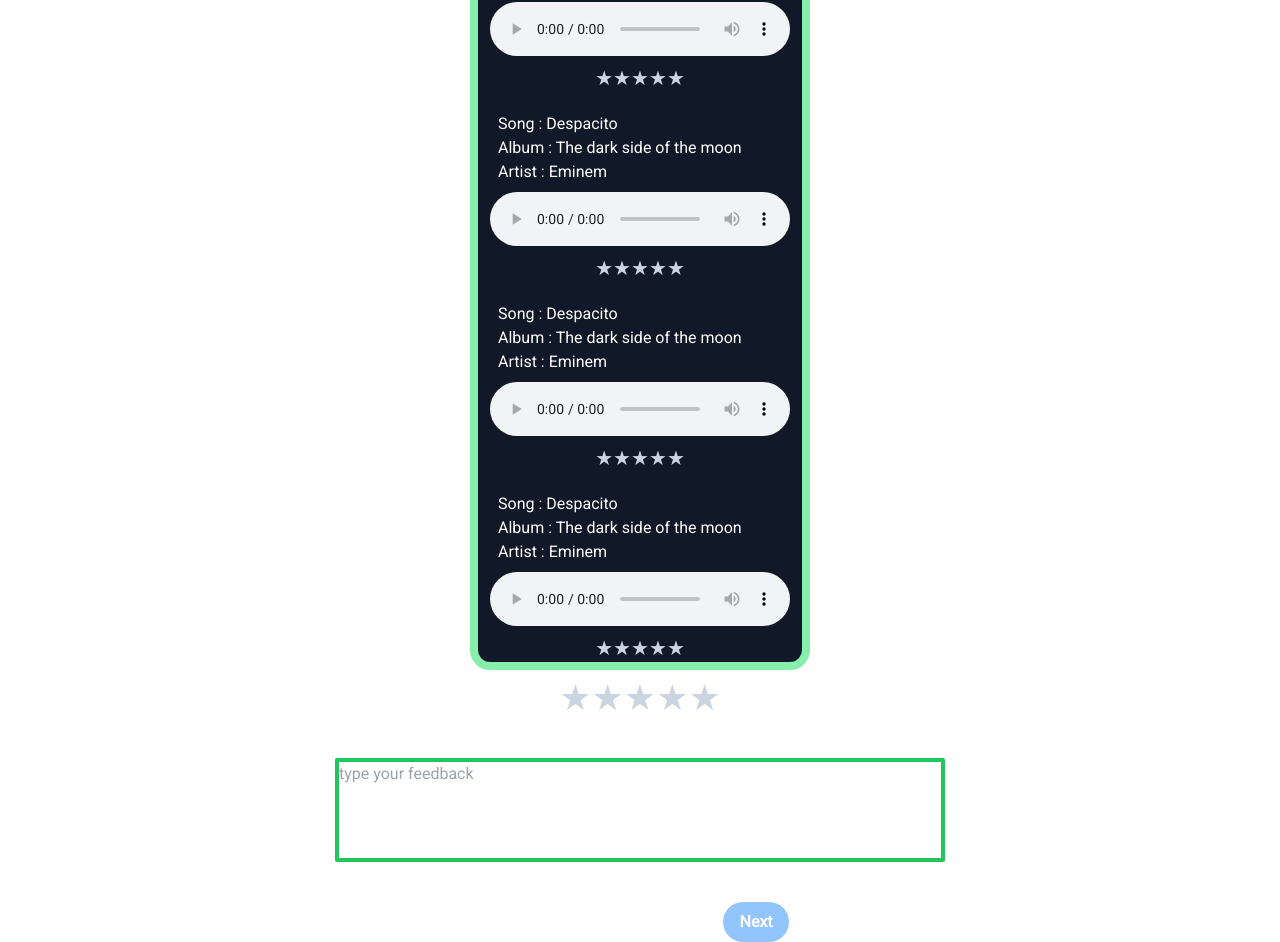
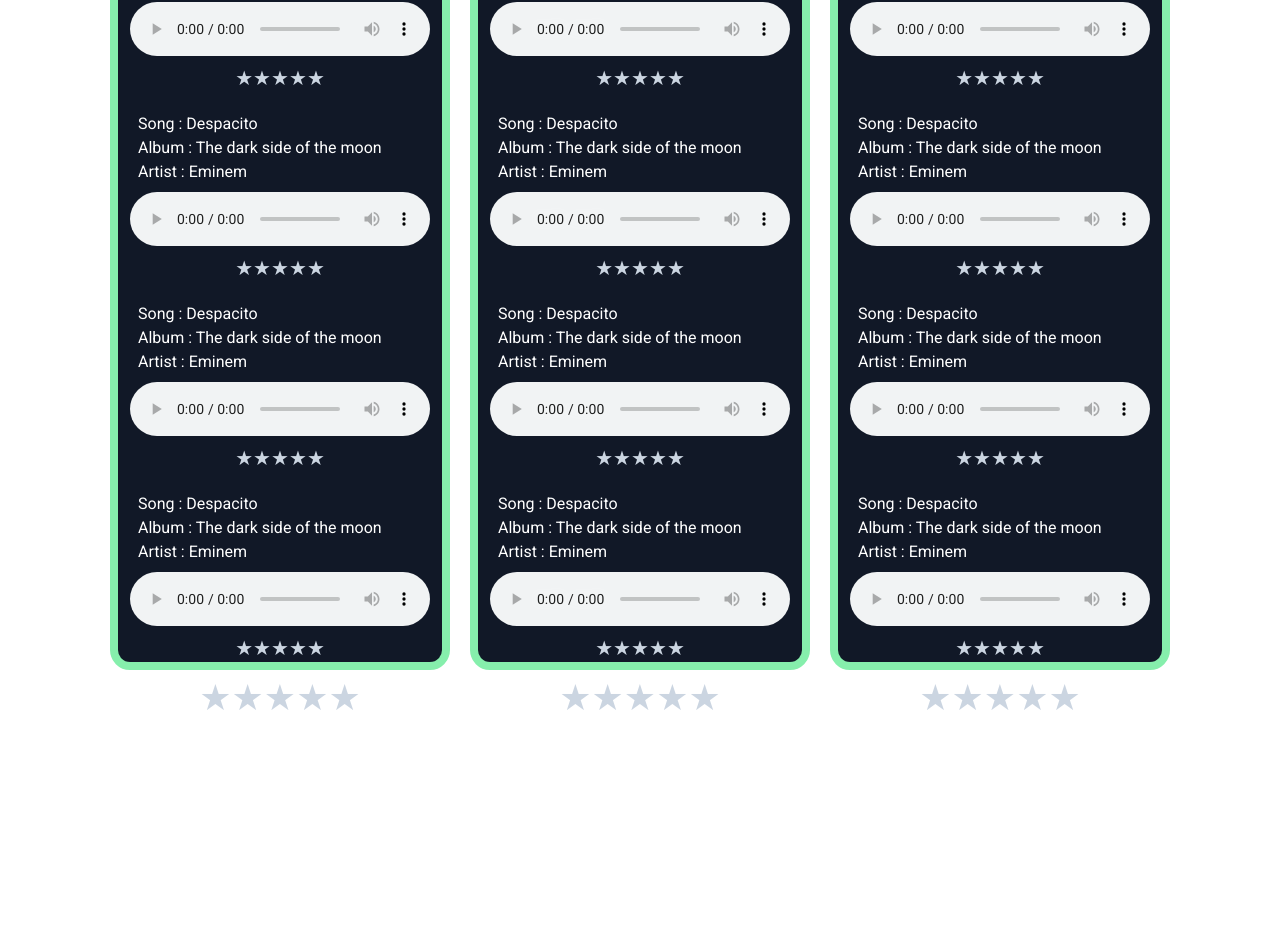
Before and after one commit to LucasFatas/recommender-study, a React (Create React App) app in the folder frontend/: page /recommender/page1 in a window 1280 px wide. Shown: the part 360-1302 px from the top of the page. After the commit the page ends 1138 px from the top, so only its background shows below. Built offline with nearby package versions, Linux system fonts and the light colour scheme.

Commit message:
Refactor extract Buttons component for better code reusability

```diff
--- a/frontend/src/components/recommender/Buttons.jsx
+++ b/frontend/src/components/global/Buttons.jsx
@@ -1,7 +1,5 @@
 import React from 'react';
 import { Link, useNavigate } from 'react-router-dom';
-import { sendRatings } from "../../API/Recommender";
-
 
 const buttonStyles = {
   active : "bg-blue-500 hover:bg-blue-700 text-white font-bold py-2 px-4 rounded-full ",
@@ -9,18 +7,28 @@
   inactive : "select-none bg-blue-300 text-white font-bold py-2 px-4 rounded-full "
 }
 
+export const Buttons = (props) => {
 
+  const {
+    prevPage,
+    showSubmit,
+    nextPage,
+    answered,
+    onNext,
+    data,
+    pathOnSubmit,
+    submitFunction,
+    currentPath
+  } = props;
 
-export const Buttons = ({ prevPage, showSubmit, nextPage, answered, ratings, comment, onNext, playlistName }) => {
-
-  const Playlistrated = 0 !== ratings[playlistName].playlist
+  //data recommender : ratings, comment,  playlistName
+  //data questionnaire : answers
 
   const navigate = useNavigate();
 
   const handleSubmit = () => {
-
-    sendRatings({"ratings" : ratings, "comment" : comment});
-		navigate('/thanks');
+    submitFunction(data);
+    navigate(pathOnSubmit);
   }
 
   const setStyleAndDisabled = (pageCondition, answerCondition) => {
@@ -33,7 +41,8 @@
 
   return (
     <div className="flex justify-center w-fit mt-5 space-x-7 ">
-      <Link to={ `/recommender/page${ prevPage }`} className={ prevPage ? "" : "pointer-events-none"}>
+
+      <Link to={ `${currentPath}/page${ prevPage }`} className={ prevPage ? "" : "pointer-events-none"}>
         <button {...setStyleAndDisabled(prevPage, true)}>
           Previous
         </button>
@@ -43,11 +52,12 @@
         Submit
       </button>
 
-      <Link to={ `/recommender/page${ nextPage }` } className={ nextPage ? "" : "pointer-events-none"}>
-        <button {...setStyleAndDisabled(nextPage, Playlistrated)} onClick={ onNext }>
+      <Link to={ `${currentPath}/page${ nextPage }` } className={ nextPage ? "" : "pointer-events-none"}>
+        <button {...setStyleAndDisabled(nextPage, answered)} onClick={ onNext }>
           Next
         </button>
       </Link>
+
     </div>
   );
 }
--- a/frontend/src/components/questionnaire/Buttons.jsx
+++ /dev/null
@@ -1,52 +0,0 @@
-import React from 'react';
-import { Link, useNavigate } from 'react-router-dom';
-import { sendAnswer } from '../../API/Questionnaire';
-
-
-const buttonStyles = {
-  active : "bg-blue-500 hover:bg-blue-700 text-white font-bold py-2 px-4 rounded-full ",
-  disabled : "select-none text-transparent fonted bg-transparent hover:bg-transparent py-2 px-4 rounded-full",
-  inactive : "select-none bg-blue-300 text-white font-bold py-2 px-4 rounded-full "
-}
-
-
-
-export const Buttons = ({ prevPage, showSubmit, nextPage, answered, answers, onNext }) => {
-
-  const navigate = useNavigate();
-
-  const handleSubmit = () => {
-    sendAnswer(answers);
-    //for the moment, the participant is direcly redirected tp the recommender,
-    // Later on, he/she will be redirected first to the result and loading page
-    navigate('/recommender');
-  }
-
-  const setStyleAndDisabled = (pageCondition, answerCondition) => {
-    const { active, disabled, inactive } = buttonStyles;
-    return {
-      className : pageCondition && answerCondition ? active : (pageCondition ? inactive : disabled),
-      disabled : pageCondition && answerCondition === false ? true : false
-    }
-  }
-
-  return (
-    <div className="flex justify-center w-fit mt-5 space-x-7 ">
-      <Link to={ `/questionnaire/page${ prevPage }`} className={ prevPage ? "" : "pointer-events-none"}>
-        <button {...setStyleAndDisabled(prevPage, true)}>
-          Previous
-        </button>
-      </Link>
-
-      <button {...setStyleAndDisabled(showSubmit, answered)} onClick={handleSubmit}>
-        Submit
-      </button>
-
-      <Link to={ `/questionnaire/page${ nextPage }` } className={ nextPage ? "" : "pointer-events-none"}>
-        <button {...setStyleAndDisabled(nextPage, answered)} onClick={ onNext }>
-          Next
-        </button>
-      </Link>
-    </div>
-  );
-}
--- a/frontend/src/components/recommender/Playlist.jsx
+++ b/frontend/src/components/recommender/Playlist.jsx
@@ -25,7 +25,12 @@
 				))}
 			</div>
 
-			<StarRating startStyle='text-4xl text-center' playlist={props.name} initialRating={props.ratings[props.name].playlist} {...props}/>
+			<StarRating
+				{...props}
+				starStyle='text-4xl text-center'
+				playlist={props.name}
+				initialRating={props.ratings[props.name].playlist}
+			/>
 		</div>
 	)
 }
--- /dev/null
+++ b/frontend/src/components/recommender/PlaylistPage.jsx
@@ -0,0 +1,51 @@
+import { Playlist } from "./Playlist"
+import { Buttons } from "../global/Buttons"
+import { sendRatings } from "../../API/Recommender"
+
+export const PlaylistPage = (props) => {
+
+  const handleNext = () => {
+		console.log('next');
+    // const nextQuestionsNumber = questionsNumber.map(x => x + questionsNumber.length);
+    // setAnswered(nextQuestionsNumber.every(x => props.answers.has(x)))
+  }
+
+  return (
+		<div className='grid place-items-center'>
+			<div className="flex justify-center w-fit mt-10 space-x-5 ">
+					<Playlist
+						name={props.playlistName}
+						setRatings={props.setRatings}
+						ratings={props.ratings}
+						key={props.playlistKey}
+						setRatingsFilled={props.setRatingsFilled}
+						trackList={props.trackList}
+					/>
+			</div>
+			<textarea
+				className=' rounded-[2px] my-5 mt-10 border-4 border-green-500 resize-none'
+
+				placeholder="type your feedback"
+				maxLength="30"
+				cols="70"
+				rows="4"
+				wrap="hard"
+				onChange={(e) => {
+					props.comment.playlistName = e.target.value;
+					props.setComment(props.comment);
+				}}
+			/>
+
+      <Buttons
+				{...props}
+				data={{"ratings" : props.ratings, "comment" : props.comment, "playlistName" : props.playlistName}}
+				pathOnSubmit="/thanks"
+				currentPath="/recommender"
+				submitFunction={sendRatings}
+				answered={props.ratingsFilled}
+				onNext={handleNext}
+			/>
+		</div>
+	)
+
+}
--- a/frontend/src/components/recommender/Recommender.jsx
+++ b/frontend/src/components/recommender/Recommender.jsx
@@ -1,10 +1,11 @@
 import React from "react";
 import { useState } from "react";
 import { RecommenderPage } from "./RecommenderPage";
+import { PlaylistPage } from "./PlaylistPage";
 import { Routes, Route, Navigate } from "react-router-dom";
 import { PageNotFound } from "../errors/PageNotFound";
 
-export const Recommender = ({defaultPage}) => {
+export const Recommender = ({ defaultPage }) => {
 
 	const ratingsRange = 5;
 
@@ -22,6 +23,8 @@
 		values : { playlist: 0, songs: Array(ratingsRange).fill(0) },
 	});
 
+	console.log(ratings);
+
 	const arr = Array(5).fill({songName : "Despacito", artist : "Eminem", albumName : "The dark side of the moon", url : "https://p.scdn.co/mp3-preview/77266f8ff27e18fa575df0721323dec1509b314d?cid=8073ee0f16a64774bd0e7f8fa955b9d6%27"});
 
 	const trackLists = [
@@ -32,7 +35,7 @@
 
 
 	const currentPage = (trackList, idx) => (
-		<RecommenderPage
+		<PlaylistPage
 			playlistName={trackList.name}
 			ratings={ratings}
 			setRatings={setRatings}
@@ -50,12 +53,23 @@
 		/>
 	);
 
+	const recommenderPage = (
+		<RecommenderPage
+			trackLists={trackLists}
+			ratings={ratings}
+			setRatings={setRatings}
+			ratingsFilled={ratingsFilled}
+			setRatingsFilled={setRatingsFilled}
+		/>
+	)
+
 	return (
 		<Routes>
 			<Route path="*" element={<PageNotFound redirect={defaultPage} />}/>
-			<Route path="/" element={<Navigate replace to="page1"/>} />
+			<Route path="/" element={<Navigate replace to="main"/>} />
+			<Route path="page1" element={recommenderPage} />
 			{trackLists.map((tracklist, idx) => (
-				<Route path={`page${idx + 1}`} key={idx + 1} element={currentPage(tracklist, idx)}/>
+				<Route path={`page${idx + 2}`} key={idx + 2} element={currentPage(tracklist, idx)}/>
 			))}
 		</Routes>
 	)
--- a/frontend/src/components/recommender/RecommenderPage.jsx
+++ b/frontend/src/components/recommender/RecommenderPage.jsx
@@ -1,18 +1,15 @@
+import { Link, useNavigate } from 'react-router-dom';
+
 import { Playlist } from "./Playlist"
-import { Buttons } from "./Buttons"
+import { Buttons } from "../global/Buttons"
+import { sendRatings } from "../../API/Recommender"
 
 export const RecommenderPage = (props) => {
 
-  const playlistRated = (0 !== props.ratings[props.playlistName].playlist)
-
-  //TODO extract button styles somewhere else and use them for the questionnaire button too
-  const buttonStyles = {
-    active : "bg-blue-500 hover:bg-blue-700 text-white font-bold py-2 px-4 rounded-full ",
-    disabled : "select-none text-transparent fonted bg-transparent hover:bg-transparent py-2 px-4 rounded-full",
-    inactive : "select-none bg-blue-300 text-white font-bold py-2 px-4 rounded-full "
-  }
+	const {trackLists, ratings, setRatings, ratingsFilled, setRatingsFilled } = props;
 
   const handleNext = () => {
+		console.log('next');
     // const nextQuestionsNumber = questionsNumber.map(x => x + questionsNumber.length);
     // setAnswered(nextQuestionsNumber.every(x => props.answers.has(x)))
   }
@@ -20,30 +17,28 @@
   return (
 		<div className='grid place-items-center'>
 			<div className="flex justify-center w-fit mt-10 space-x-5 ">
-					<Playlist
-						name={props.playlistName}
-						setRatings={props.setRatings}
-						ratings={props.ratings}
-						key={props.playlistKey}
-						setRatingsFilled={props.setRatingsFilled}
-						trackList={props.trackList}
-					/>
+					{trackLists.map((e, i) => (
+						<Playlist
+							name={e.name}
+							setRatings={setRatings}
+							ratings={ratings}
+							key={i}
+							setRatingsFilled={setRatingsFilled}
+							trackList={e.list}
+						/>
+					))}
 			</div>
-			<textarea
-				className=' rounded-[2px] my-5 mt-10 border-4 border-green-500 resize-none'
 
-				placeholder="type your feedback"
-				maxLength="30"
-				cols="70"
-				rows="4"
-				wrap="hard"
-				onChange={(e) => {
-					props.comment.playlistName = e.target.value;
-					props.setComment(props.comment);
-				}}
+			<Buttons
+				pathOnSubmit="/thanks"
+				currentPath="/recommender"
+				ratings={ratings}
+				setRatings={setRatings}
+				setRatingsFilled={setRatingsFilled}
+				submitFunction={sendRatings}
+				answered={ratingsFilled}
+				onNext={handleNext}
 			/>
-
-      <Buttons {...props} answered={playlistRated} onNext={handleNext}/>
 		</div>
 	)
 
--- a/frontend/src/components/recommender/StarRating.jsx
+++ b/frontend/src/components/recommender/StarRating.jsx
@@ -1,27 +1,27 @@
 import React, { useState } from "react";
 
-export const StarRating = ({ startStyle, playlist, song, setRatings, ratings, setRatingsFilled, initialRating }) => {
+export const StarRating = ({ starStyle, playlist, song, setRatings, ratings, setRatingsFilled, initialRating }) => {
 
+  const [hover, setHover] = useState(0);
   const [currentRating, setCurrentRating] = useState(initialRating);
-  const [hover, setHover] = useState(0);
 
   const handleRating = (idx) => {
 
-    if (song === undefined)
+    if (song === undefined) {
       ratings[playlist].playlist = idx;
+      setRatingsFilled(true);
+    }
     else
       ratings[playlist].songs[song] = idx;
 
-    console.log(ratings);
-
     setRatings(ratings);
     setCurrentRating(idx);
-    setRatingsFilled(Object.values(ratings).every(x => x.playlist !== 0))
   }
 
   return (
     <div className="star-rating text-center pt-2">
       {[...Array(5)].map((star, index) => {
+
         index += 1;
         return (
           <button
@@ -33,7 +33,7 @@
             onMouseEnter={() => setHover(index)}
             onMouseLeave={() => setHover(currentRating)}
           >
-            <span className={ startStyle + " text-2xl star"}>&#9733;</span>
+            <span className={ starStyle + " text-2xl star"}>&#9733;</span>
           </button>
         );
       })}
--- a/frontend/src/components/recommender/Track.jsx
+++ b/frontend/src/components/recommender/Track.jsx
@@ -1,7 +1,7 @@
-import React from "react";
 import { StarRating } from "./StarRating";
 
 export const Track = (props) => {
+
   return (
     <div className=" px-3">
       <div className="grid pt-5 pb-2 px-2 text-white" >
@@ -11,7 +11,11 @@
       </div>
 
       <audio className="text-xl" controls src={props.trackUrl}/>
-      <StarRating startStyle="text-xl" initialRating={props.ratings[props.name].songs[props.song]}  {...props} />
+      <StarRating
+        {...props}
+        starStyle="text-xl"
+        initialRating={props.ratings[props.name].songs[props.song]}
+      />
 		</div>
   )
 }
```
Also changed, not shown: frontend/src/components/questionnaire/QuestionnairePage.jsx (+11 -2 lines), frontend/src/util/questions.json (+5 -5 lines).
